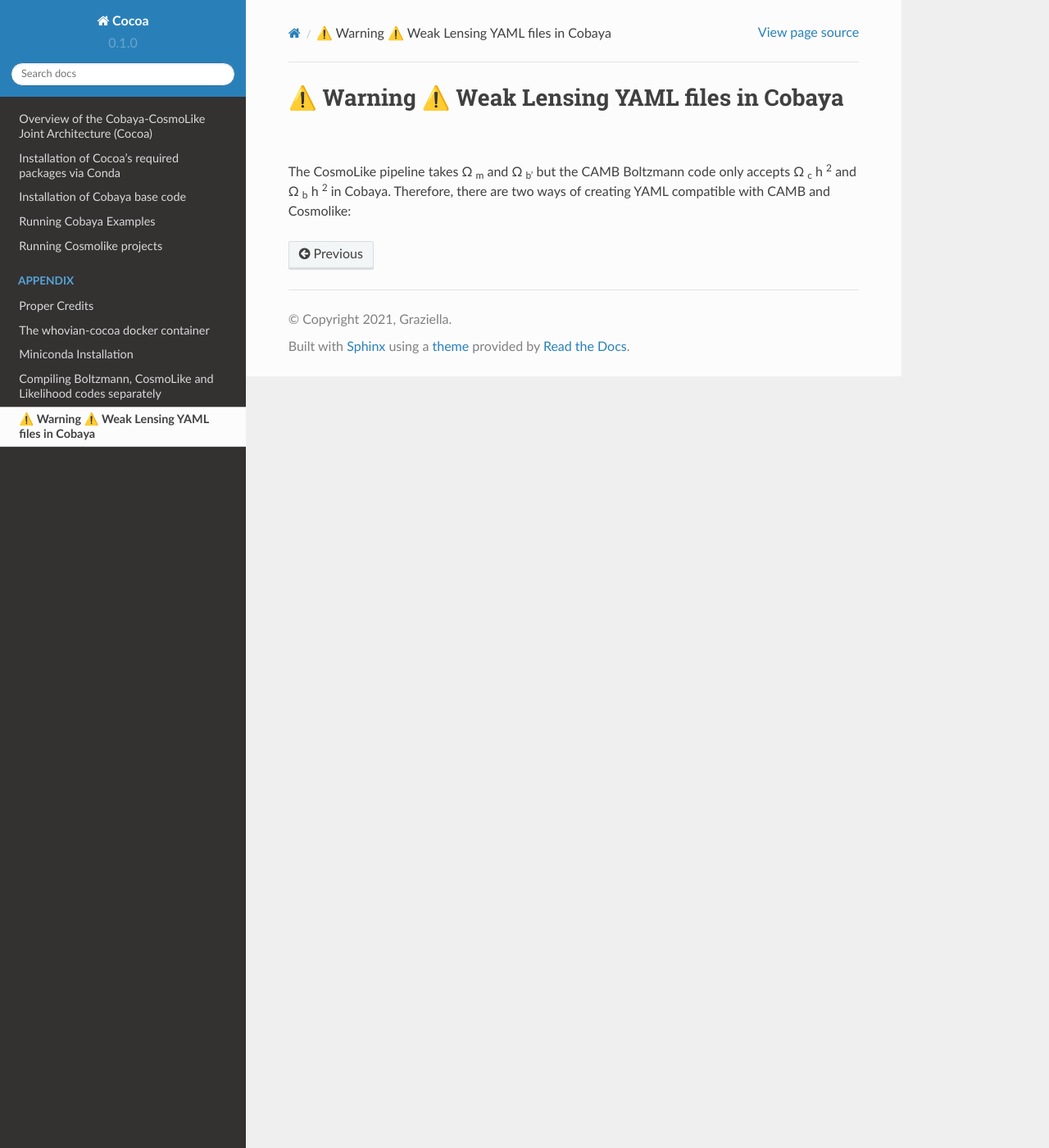
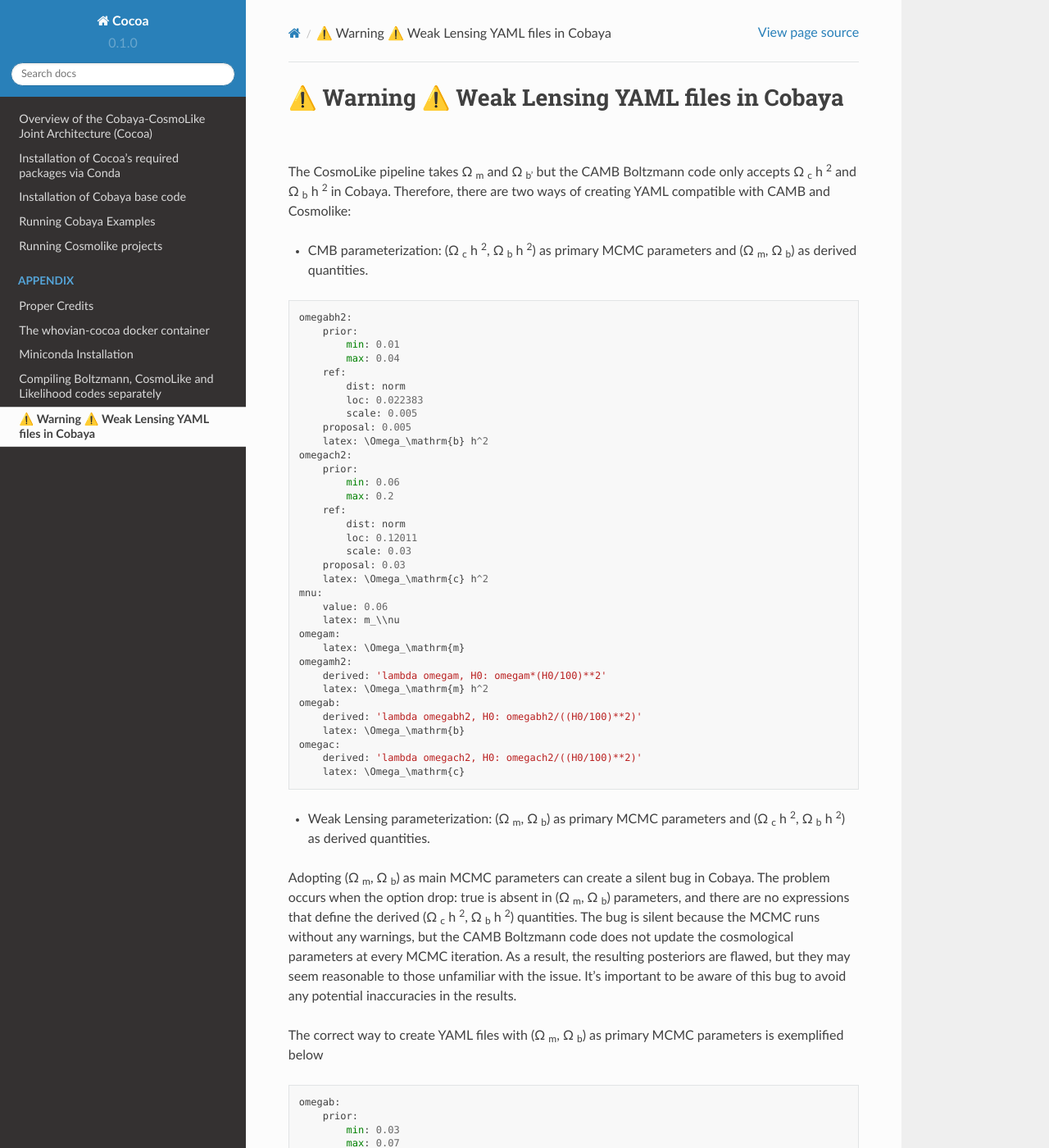
Before and after one commit to shyambhavi3/Cocoa, a Sphinx documentation site: the page built from docs/source/warningWeakLensing.rst, in a window 1280 px wide and 1400 px high. Shown: the whole window at 82% size. Built offline with Sphinx 7.4.7 and the Read the Docs theme 2.0.0, drawn with Linux system fonts in a browser that asks for light colours; some of the changed text lies outside the part shown.

Commit message:
Update warningWeakLensing.rst

```diff
--- a/docs/source/warningWeakLensing.rst
+++ b/docs/source/warningWeakLensing.rst
@@ -1,3 +1,85 @@
 ⚠️ Warning ⚠️ Weak Lensing YAML files in Cobaya
 ================================================
 The CosmoLike pipeline takes  Ω :sub:`m` and  Ω :sub:`b'` but the CAMB Boltzmann code only accepts Ω :sub:`c` h :sup:`2` and Ω :sub:`b` h :sup:`2` in Cobaya. Therefore, there are two ways of creating YAML compatible with CAMB and Cosmolike:
+
+* CMB parameterization: (Ω :sub:`c` h :sup:`2`, Ω :sub:`b` h :sup:`2`) as primary MCMC parameters and (Ω :sub:`m`, Ω :sub:`b`) as derived quantities.
+
+.. code-block::
+
+ omegabh2:
+     prior:
+         min: 0.01
+         max: 0.04
+     ref:
+         dist: norm
+         loc: 0.022383
+         scale: 0.005
+     proposal: 0.005
+     latex: \Omega_\mathrm{b} h^2
+ omegach2:
+     prior:
+         min: 0.06
+         max: 0.2
+     ref:
+         dist: norm
+         loc: 0.12011
+         scale: 0.03
+     proposal: 0.03
+     latex: \Omega_\mathrm{c} h^2
+ mnu:
+     value: 0.06
+     latex: m_\\nu
+ omegam:
+     latex: \Omega_\mathrm{m}
+ omegamh2:
+     derived: 'lambda omegam, H0: omegam*(H0/100)**2'
+     latex: \Omega_\mathrm{m} h^2
+ omegab:
+     derived: 'lambda omegabh2, H0: omegabh2/((H0/100)**2)'
+     latex: \Omega_\mathrm{b}
+ omegac:
+     derived: 'lambda omegach2, H0: omegach2/((H0/100)**2)'
+     latex: \Omega_\mathrm{c}
+
+* Weak Lensing parameterization: (Ω :sub:`m`, Ω :sub:`b`) as primary MCMC parameters and (Ω :sub:`c` h :sup:`2`, Ω :sub:`b` h :sup:`2`) as derived quantities.
+
+Adopting (Ω :sub:`m`, Ω :sub:`b`) as main MCMC parameters can create a silent bug in Cobaya. The problem occurs when the option drop: true is absent in (Ω :sub:`m`, Ω :sub:`b`) parameters, and there are no expressions that define the derived (Ω :sub:`c` h :sup:`2`, Ω :sub:`b` h :sup:`2`) quantities. The bug is silent because the MCMC runs without any warnings, but the CAMB Boltzmann code does not update the cosmological parameters at every MCMC iteration. As a result, the resulting posteriors are flawed, but they may seem reasonable to those unfamiliar with the issue. It's important to be aware of this bug to avoid any potential inaccuracies in the results.
+
+The correct way to create YAML files with (Ω :sub:`m`, Ω :sub:`b`) as primary MCMC parameters is exemplified below
+
+.. code-block::
+
+    omegab:
+        prior:
+            min: 0.03
+            max: 0.07
+        ref:
+            dist: norm
+            loc: 0.0495
+            scale: 0.004
+        proposal: 0.004
+        latex: \Omega_\mathrm{b}
+        drop: true
+    omegam:
+        prior:
+            min: 0.1
+            max: 0.9
+        ref:
+            dist: norm
+            loc: 0.316
+            scale: 0.02
+        proposal: 0.02
+        latex: \Omega_\mathrm{m}
+        drop: true
+    mnu:
+        value: 0.06
+        latex: m_\\nu
+    omegabh2:
+        value: 'lambda omegab, H0: omegab*(H0/100)**2'
+        latex: \Omega_\mathrm{b} h^2
+    omegach2:
+        value: 'lambda omegam, omegab, mnu, H0: (omegam-omegab)*(H0/100)**2-(mnu*(3.046/3)**0.75)/94.0708'
+        latex: \Omega_\mathrm{c} h^2
+    omegamh2:
+        derived: 'lambda omegam, H0: omegam*(H0/100)**2'
+        latex: \Omega_\mathrm{m} h^2
```
